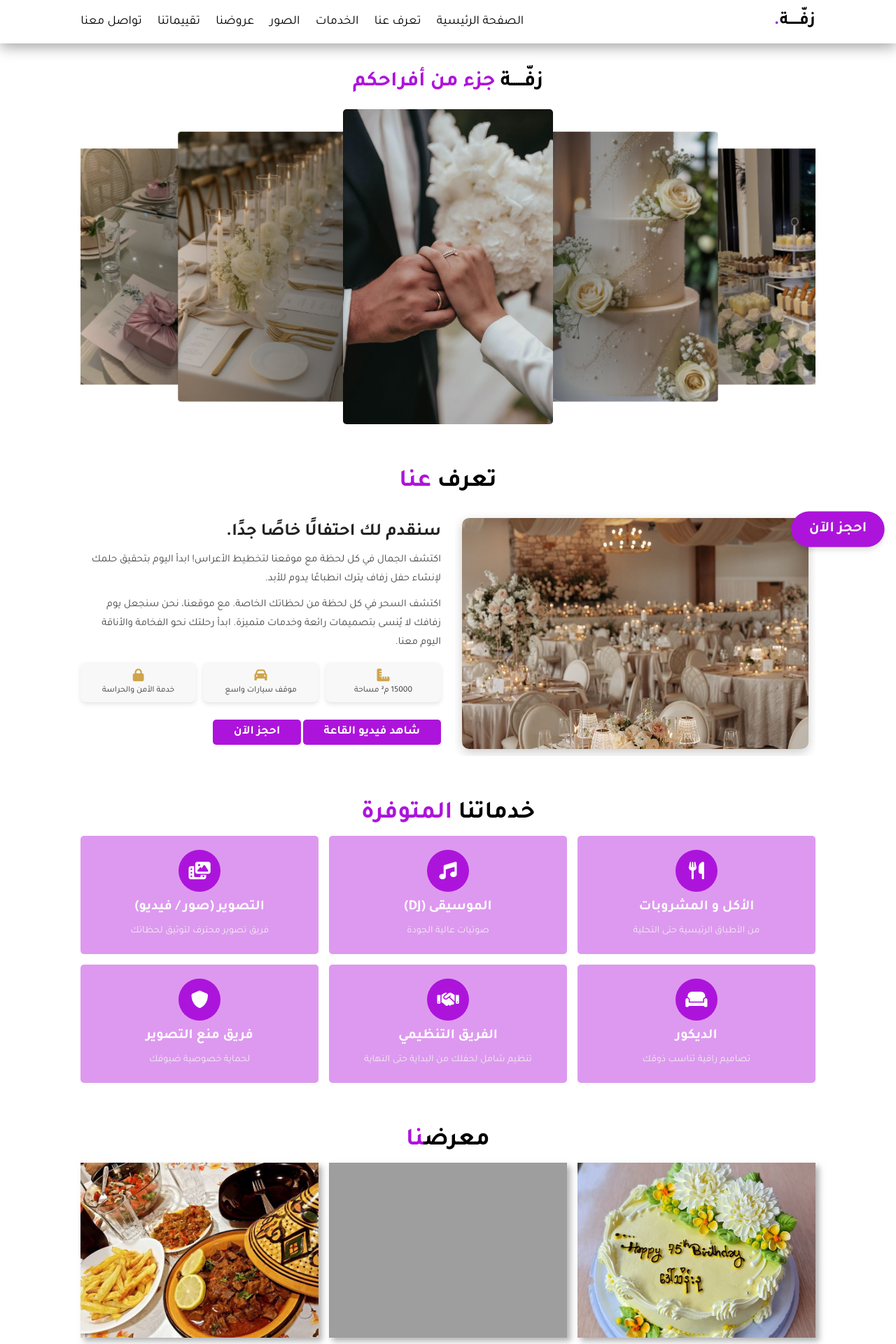
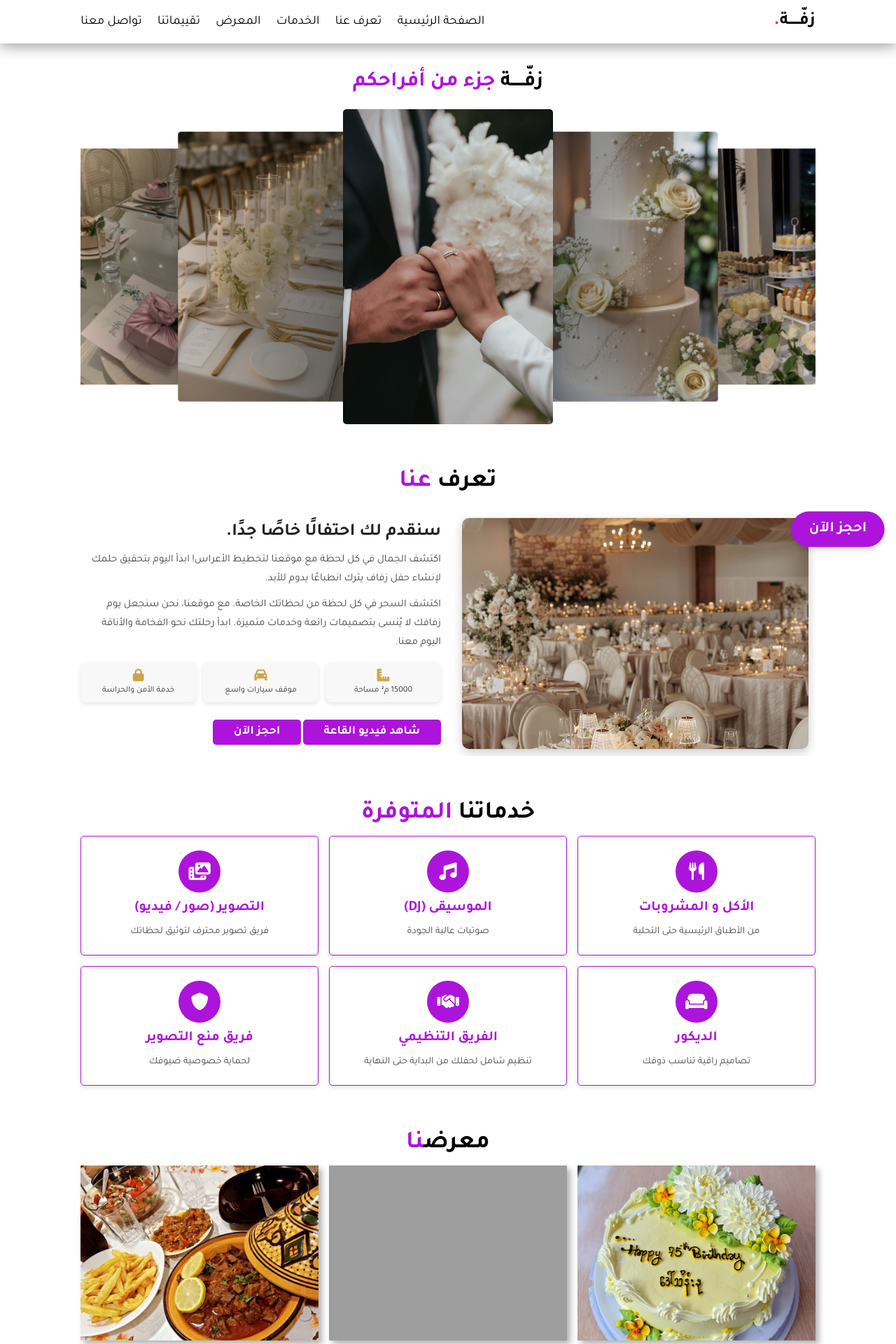
Before and after one commit to AminaMekideche/Zaffa, a PHP site: page / in a window 1280 px wide. Shown: the top 1920 px of the page at 70% size. Run offline with PHP 8.4, Linux system fonts and the light colour scheme; some libraries are stand-ins or nearby versions; some web fonts are replaced; grey boxes are pictures that could not be loaded.

Commit message:
`Refactored CSS and removed price section in index.php`

```diff
--- a/css/index.css
+++ b/css/index.css
@@ -157,9 +157,9 @@ section{
     width: 30rem;
     }
 .home .home-slider .swiper-slide img{
-        height: 100%;
-        width: 100%;
-        object-fit: cover;
+    height: 100%;
+    width: 100%;
+    object-fit: cover;
 }
 .service .box-container{
     display: grid;
@@ -167,8 +167,14 @@ section{
     gap: 1.5rem;
 }
 .service .box-container .box{
-border-radius: .5rem;
-background: #dd99ef;text-align: center;padding: 2rem;
+    border-radius: .5rem;
+    /*background: #dd99ef;text-align: center;padding: 2rem;*/
+    background: #ffffff;
+    text-align: center;
+    padding: 2rem;
+    box-shadow: 0 3px 6px rgba(0,0,0,0.1);
+    color: #333;
+    border: #ad14db 1px solid;
 }
 .service .box-container .box i{
     height: 6rem;
@@ -180,10 +186,13 @@ background: #dd99ef;text-align: center;padding: 2rem;
     color:#fff;
 }
 .service .box-container .box h3{
-    font-size: 2rem;color: #fff;padding: 1rem 0;
+    /*font-size: 2rem;color: #fff;padding: 1rem 0;*/
+    font-size: 2rem;color: #ad14db;
+    padding: 1rem 0;
 }
 .service .box-container .box p{
-    font-size: 1.4rem;color: #eee;line-height: 1.8;
+    font-size: 1.4rem;color: #444;
+    line-height: 1.8;
 }
 .about .row{
     display: flex;
--- a/index.php
+++ b/index.php
@@ -20,8 +20,7 @@
             <a href="#home">الصفحة الرئيسية</a>
             <a href="#about">تعرف عنا</a>
             <a href="#service">الخدمات</a>
-            <a href="#gallery">الصور</a>
-            <a href="#price">عروضنا</a>
+            <a href="#gallery">المعرض</a>
             <a href="#review">تقييماتنا</a>
             <a href="#contact">تواصل معنا</a>
         </nav>
@@ -174,67 +173,14 @@
             <div class="box">
                 <img src="img/23.jpg" alt="">
                 <h3 class="title">حفل التخرج</h3>
-
-            </div>
-
-
-        </div>
-    </section>
-    <section class="price" id="price">
-        <h1 class="heading">عروضنا <span>الخاصة</span></h1>
-        <div class="box-container">
-            <div class="box">
-                <h3 class="title">من أجل عيد ملادك</h3>
-                <h3 class="amo" dir="ltr">15000 DA </h3>
-                <ul>
-                    <li> <i class="fas fa-check"></i>خدماتنا</li>
-                    <li> <i class="fas fa-check">  </i>  الموسيقى والصور</li>
-                    <li> <i class="fas fa-check"></i> الأكل و المشروبات</li>
-                    <li> <i class="fas fa-check"></i>بطاقات الدعوة </li>
-                </ul>
-                <a href="#" class="btn">دفع</a>
-            </div>
-            <div class="box">
-                <h3 class="title"> الزواج</h3>
-                <h3 class="amo" dir="ltr">100000 DA</h3>
-                <ul>
-                    <li><i class="fas fa-check"></i>خدماتنا</li>
-                    <li><i class="fas fa-check"></i>الموسيقى و الصور</li>
-                    <li><i class="fas fa-check"></i>الأكل و المشروبات</li>
-                    <li><i class="fas fa-check"></i>بطاقات الدعوة</li>
-                </ul>
-                <a href="#" class="btn">دفع</a>
-            </div>
-            <div class="box">
-                <h3 class="title"> حفل تخرج</h3>
-                <h3 class="amo" dir="ltr">25000 DA</h3>
-                <ul>
-                    <li><i class="fas fa-check"></i>خدماتنا</li>
-                    <li><i class="fas fa-check"></i>الموسيقى و الصور</li>
-                    <li><i class="fas fa-check"></i>الأكل و المشروبات</li>
-                    <li><i class="fas fa-check"></i>بطاقات الدعوة</li>
-                </ul>
-                <a href="#" class="btn">دفع</a>
-            </div>
-            <div class="box">
-                <h3 class="title"> الختان</h3>
-                <h3 class="amo" dir="ltr">43000 DA</h3>
-                <ul>
-                    <li><i class="fas fa-check"></i>خدماتنا</li>
-                    <li><i class="fas fa-check"></i>الموسيقى و الصور</li>
-                    <li><i class="fas fa-check"></i>الأكل و المشروبات</li>
-                    <li><i class="fas fa-check"></i>بطاقات الدعوة</li>
-                </ul>
-                <a href="#" class="btn">دفع</a>
             </div>
         </div>
     </section>
+
     <section class="review" id="review">
         <h1 class="heading" >تقييم <span>عملاءنا</span></h1>
         <div class="   review-slider swiper-container">
             <div class="swiper-wrapper">
-
-
                 <div class="swiper-slide box">
                     <i class="fas fa-quote-right"></i>
                     <div class="user">
@@ -245,8 +191,7 @@
                     </div>
                     <p>قاعة "زفّـــــة" تفوق التوقعات بكل المقاييس. من لحظة الحجز وحتى نهاية الحفل، تميزت الخدمة، الطعام،
                          والديكور بمستويات عالية من الجودة والاحترافية، مما جعل يوم زفافي ذكرى لا تنسى.
-
-                       </p>
+                    </p>
                 </div>
 
                 <div class="swiper-slide box">
@@ -300,8 +245,6 @@
     </section>
     <section class="footer">
         <div class="box-container">
-
-
             <div class="box">
                 <h3>عناصر الموقع</h3>
                 <a href="#home"><i class="fas fa-arrow-left">   </i>     الصفحة الرئيسية           </a>
```
